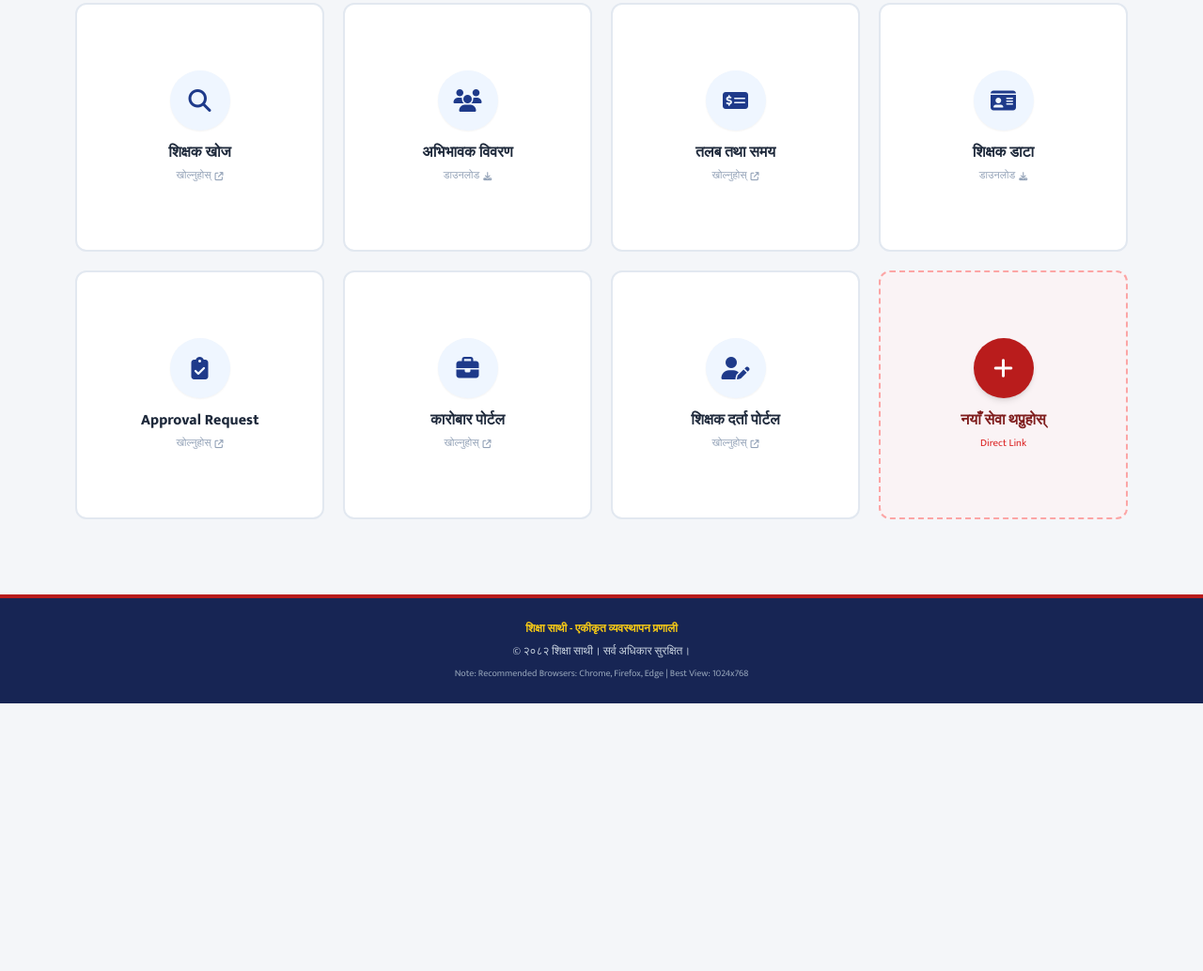
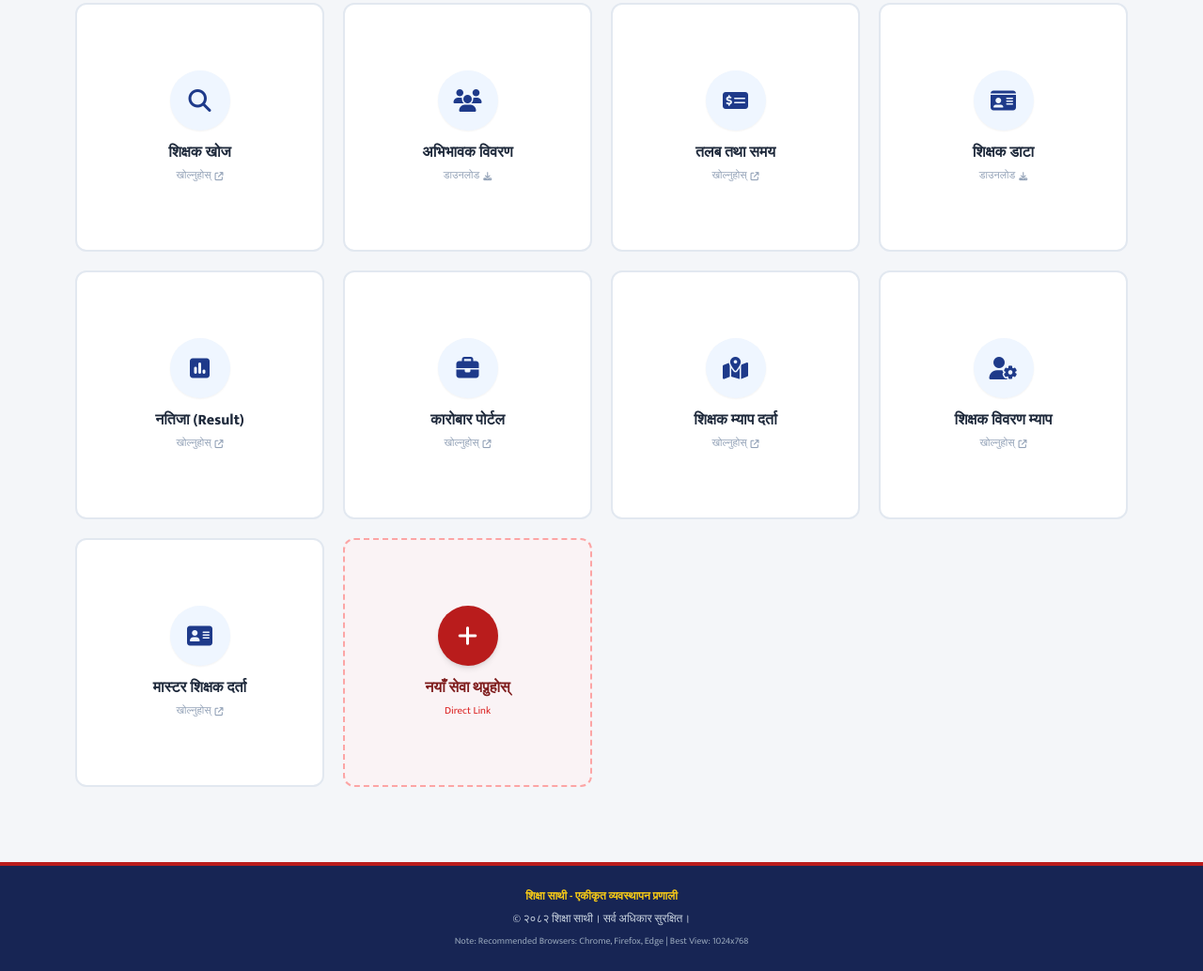
Before and after one commit to sikshashathi-lgtm/Master-side, a plain HTML site: page index.html in a window 1280 px wide. Shown: the part 587-1621 px from the top of the page at 94% size. Before the commit the page ends 1336 px from the top, so only its background shows below. Drawn offline with nearby package versions, Linux system fonts and the light colour scheme.

Commit message:
Update index.html

```diff
--- a/index.html
+++ b/index.html
@@ -86,7 +86,7 @@
             <h2 class="text-xl font-bold text-blue-900 flex items-center gap-2">
                 <i class="fa-solid fa-cubes text-red-700"></i> प्रणाली/सेवाहरूको सूची
             </h2>
-            <span class="text-xs bg-blue-100 text-blue-800 px-2.5 py-1 rounded border border-blue-300 font-bold">जम्मा: ११ वटा पोर्टल</span>
+            <span class="text-xs bg-blue-100 text-blue-800 px-2.5 py-1 rounded border border-blue-300 font-bold">जम्मा: १४ वटा पोर्टल</span>
         </div>
 
         <!-- Square Button Grid -->
@@ -148,7 +148,7 @@
             </a>
 
             <!-- ६. अभिभावक विवरण डाउनलोडर -->
-            <a href="https://sikshashathi-lgtm.github.io/Parents-info" target="_blank" class="group bg-white rounded-xl border-2 border-slate-200 hover:border-red-600 hover:shadow-lg transition-all duration-200 p-5 flex flex-col items-center justify-center text-center aspect-square">
+            <a href="https://sikshashathi-lgtm.github.io/Parents-info/-/" target="_blank" class="group bg-white rounded-xl border-2 border-slate-200 hover:border-red-600 hover:shadow-lg transition-all duration-200 p-5 flex flex-col items-center justify-center text-center aspect-square">
                 <div class="w-16 h-16 rounded-full bg-blue-50 group-hover:bg-red-700 text-blue-900 group-hover:text-white flex items-center justify-center mb-3 transition-colors duration-200 shadow-sm">
                     <i class="fa-solid fa-users text-2xl"></i>
                 </div>
@@ -169,7 +169,7 @@
                 </span>
             </a>
 
-            <!-- ८. शिक्षक डाटा -->
+            <!-- ८. शिक्षक डाटा (डाउनलोडर) -->
             <a href="https://sikshashathi-lgtm.github.io/Teacherjpg/" target="_blank" class="group bg-white rounded-xl border-2 border-slate-200 hover:border-red-600 hover:shadow-lg transition-all duration-200 p-5 flex flex-col items-center justify-center text-center aspect-square">
                 <div class="w-16 h-16 rounded-full bg-blue-50 group-hover:bg-red-700 text-blue-900 group-hover:text-white flex items-center justify-center mb-3 transition-colors duration-200 shadow-sm">
                     <i class="fa-solid fa-id-card text-2xl"></i>
@@ -180,12 +180,12 @@
                 </span>
             </a>
 
-            <!-- ९. Approval Request -->
-            <a href="https://sikshashathi-lgtm.github.io/Approved/" target="_blank" class="group bg-white rounded-xl border-2 border-slate-200 hover:border-red-600 hover:shadow-lg transition-all duration-200 p-5 flex flex-col items-center justify-center text-center aspect-square">
+            <!-- ९. नतिजा पोर्टल -->
+            <a href="https://sikshashathi-lgtm.github.io/Result/" target="_blank" class="group bg-white rounded-xl border-2 border-slate-200 hover:border-red-600 hover:shadow-lg transition-all duration-200 p-5 flex flex-col items-center justify-center text-center aspect-square">
                 <div class="w-16 h-16 rounded-full bg-blue-50 group-hover:bg-red-700 text-blue-900 group-hover:text-white flex items-center justify-center mb-3 transition-colors duration-200 shadow-sm">
-                    <i class="fa-solid fa-clipboard-check text-2xl"></i>
+                    <i class="fa-solid fa-square-poll-vertical text-2xl"></i>
                 </div>
-                <span class="font-extrabold text-slate-800 group-hover:text-red-700 text-sm md:text-base leading-snug">Approval Request</span>
+                <span class="font-extrabold text-slate-800 group-hover:text-red-700 text-sm md:text-base leading-snug">नतिजा (Result)</span>
                 <span class="text-[11px] text-slate-400 mt-1 flex items-center gap-1 group-hover:text-red-600">
                     खोल्नुहोस् <i class="fa-solid fa-arrow-up-right-from-square text-[9px]"></i>
                 </span>
@@ -202,18 +202,40 @@
                 </span>
             </a>
 
-            <!-- ११. शिक्षक दर्ता पोर्टल -->
-            <a href="https://sikshashathi-lgtm.github.io/Sikhsyasathi-main/" target="_blank" class="group bg-white rounded-xl border-2 border-slate-200 hover:border-red-600 hover:shadow-lg transition-all duration-200 p-5 flex flex-col items-center justify-center text-center aspect-square">
+            <!-- ११. शिक्षक म्याप दर्ता (Full) -->
+            <a href="https://sikshashathi-lgtm.github.io/Dartavoucher/" target="_blank" class="group bg-white rounded-xl border-2 border-slate-200 hover:border-red-600 hover:shadow-lg transition-all duration-200 p-5 flex flex-col items-center justify-center text-center aspect-square">
                 <div class="w-16 h-16 rounded-full bg-blue-50 group-hover:bg-red-700 text-blue-900 group-hover:text-white flex items-center justify-center mb-3 transition-colors duration-200 shadow-sm">
-                    <i class="fa-solid fa-user-pen text-2xl"></i>
+                    <i class="fa-solid fa-map-location-dot text-2xl"></i>
                 </div>
-                <span class="font-extrabold text-slate-800 group-hover:text-red-700 text-sm md:text-base leading-snug">शिक्षक दर्ता पोर्टल</span>
+                <span class="font-extrabold text-slate-800 group-hover:text-red-700 text-sm md:text-base leading-snug">शिक्षक म्याप दर्ता</span>
                 <span class="text-[11px] text-slate-400 mt-1 flex items-center gap-1 group-hover:text-red-600">
                     खोल्नुहोस् <i class="fa-solid fa-arrow-up-right-from-square text-[9px]"></i>
                 </span>
             </a>
 
-            <!-- १२. नयाँ थप्ने बटन (Add New) -->
+            <!-- १२. शिक्षक विवरण म्याप -->
+            <a href="https://sikshashathi-lgtm.github.io/Mapteacher/" target="_blank" class="group bg-white rounded-xl border-2 border-slate-200 hover:border-red-600 hover:shadow-lg transition-all duration-200 p-5 flex flex-col items-center justify-center text-center aspect-square">
+                <div class="w-16 h-16 rounded-full bg-blue-50 group-hover:bg-red-700 text-blue-900 group-hover:text-white flex items-center justify-center mb-3 transition-colors duration-200 shadow-sm">
+                    <i class="fa-solid fa-user-gear text-2xl"></i>
+                </div>
+                <span class="font-extrabold text-slate-800 group-hover:text-red-700 text-sm md:text-base leading-snug">शिक्षक विवरण म्याप</span>
+                <span class="text-[11px] text-slate-400 mt-1 flex items-center gap-1 group-hover:text-red-600">
+                    खोल्नुहोस् <i class="fa-solid fa-arrow-up-right-from-square text-[9px]"></i>
+                </span>
+            </a>
+
+            <!-- १३. मास्टर शिक्षक दर्ता -->
+            <a href="https://sikshashathi-lgtm.github.io/Dartamapshort/" target="_blank" class="group bg-white rounded-xl border-2 border-slate-200 hover:border-red-600 hover:shadow-lg transition-all duration-200 p-5 flex flex-col items-center justify-center text-center aspect-square">
+                <div class="w-16 h-16 rounded-full bg-blue-50 group-hover:bg-red-700 text-blue-900 group-hover:text-white flex items-center justify-center mb-3 transition-colors duration-200 shadow-sm">
+                    <i class="fa-solid fa-address-card text-2xl"></i>
+                </div>
+                <span class="font-extrabold text-slate-800 group-hover:text-red-700 text-sm md:text-base leading-snug">मास्टर शिक्षक दर्ता</span>
+                <span class="text-[11px] text-slate-400 mt-1 flex items-center gap-1 group-hover:text-red-600">
+                    खोल्नुहोस् <i class="fa-solid fa-arrow-up-right-from-square text-[9px]"></i>
+                </span>
+            </a>
+
+            <!-- १४. नयाँ थप्ने बटन (Add New) -->
             <a href="javascript:void(0)" onclick="alert('नयाँ पोर्टल थप्न व्यवस्थापकलाई सम्पर्क गर्नुहोस्।')" class="group bg-red-50/60 hover:bg-red-100/80 rounded-xl border-2 border-dashed border-red-300 hover:border-red-600 transition-all duration-200 p-5 flex flex-col items-center justify-center text-center aspect-square cursor-pointer">
                 <div class="w-16 h-16 rounded-full bg-red-700 text-white flex items-center justify-center mb-3 group-hover:scale-110 transition-transform duration-200 shadow-md">
                     <i class="fa-solid fa-plus text-2xl"></i>
```
